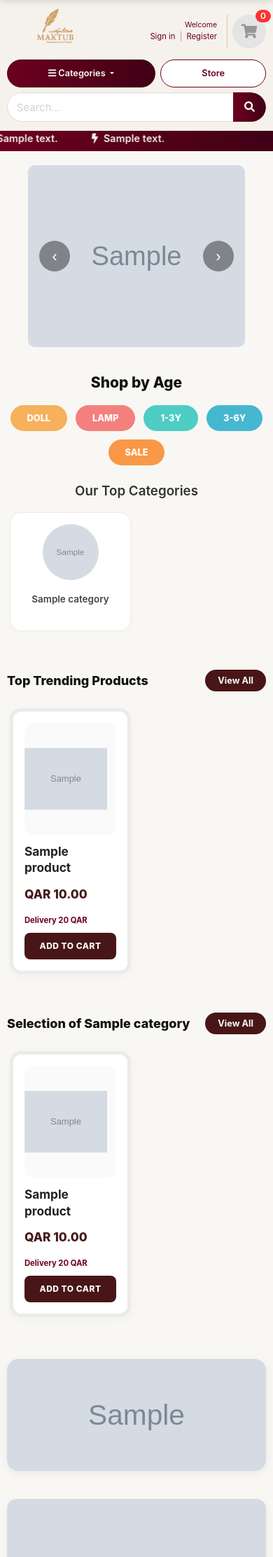
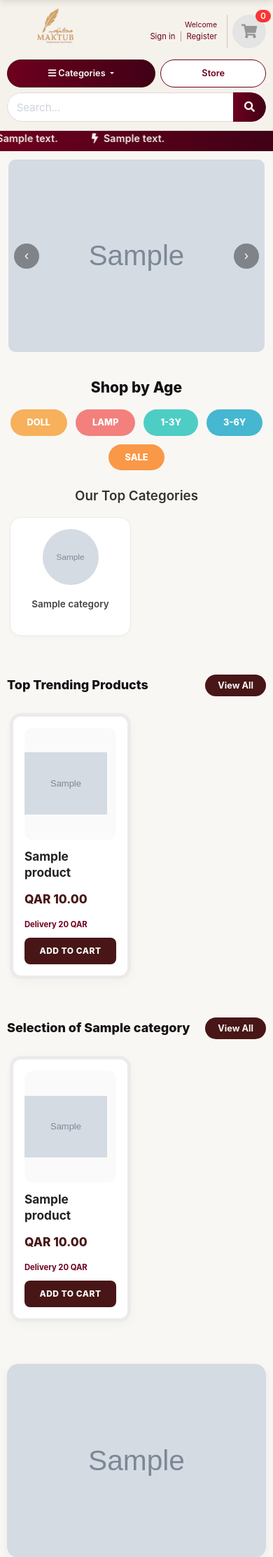
Before and after one commit to fathimathannasirin/Maktubtoys, a Django app: page / in a window 390 px wide. Shown: the part 42-2267 px from the top of the page at 70% size. Run offline with Django 3.2, Linux system fonts and the light colour scheme; data comes from the database, SQL or seed files in the repository; tables that the repository leaves empty hold one stand-in row (values such as "Sample post"); grey boxes marked "Sample" are stand-in pictures; parts of the project's set-up code (start-up, migrations or seed data) failed here and were passed over; some libraries are stand-ins or nearby versions; some web fonts are replaced.

Commit message:
fixed banner view

```diff
--- a/templates/index.html
+++ b/templates/index.html
@@ -9,11 +9,20 @@
 
 <style>
     /* --- 1. HERO CAROUSEL --- */
-    .banner-carousel { position: relative; margin: 20px 40px; overflow: hidden; border-radius: 10px; }
-    .carousel-inner { position: relative; width: 100%; height: 420px; }
-    .carousel-item { position: absolute; top: 0; left: 0; width: 100%; height: 100%; opacity: 0; transition: opacity 0.6s ease-in-out; }
-    .carousel-item.active { opacity: 1; position: relative; }
-    .carousel-image { object-fit: cover; height: 100%; width: 100%; image-rendering: -webkit-optimize-contrast; }
+    .banner-carousel { position: relative; margin: 20px 40px; overflow: hidden; border-radius: 10px; background: #faf7f2; }
+    .carousel-inner { position: relative; width: 100%; height: auto; }
+    .carousel-item { position: absolute; top: 0; left: 0; width: 100%; height: 100%; opacity: 0; pointer-events: none; transition: opacity 0.6s ease-in-out; }
+    .carousel-item.active { opacity: 1; position: relative; height: auto; pointer-events: auto; }
+    .carousel-item a { display: block; line-height: 0; }
+    .carousel-image {
+        display: block;
+        width: 100%;
+        height: auto;
+        max-height: 420px;
+        object-fit: contain;
+        object-position: center;
+        background: #faf7f2;
+    }
     .carousel-control { position: absolute; top: 50%; transform: translateY(-50%); background: rgba(0,0,0,0.4); color: #fff; border: none; width: 44px; height: 44px; border-radius: 50%; display: flex; align-items: center; justify-content: center; font-size: 1.3rem; cursor: pointer; z-index: 5; }
     .carousel-control.prev { left: 16px; }
     .carousel-control.next { right: 16px; }
@@ -232,9 +241,9 @@
         width: 100%;
         height: auto;
         max-height: 400px;
-        object-fit: cover;
+        object-fit: contain;
         display: block;
-        image-rendering: -webkit-optimize-contrast;
+        background: #faf7f2;
     }
 
     .bottom-promo-cards {
@@ -285,8 +294,14 @@
         .category-item-go { flex: 0 0 calc(50% - 8px); min-width: calc(50% - 8px); max-width: none; }
         .cat-circle-container { width: 80px; height: 80px; }
         .img-wrap-go { height: 160px; }
-        .carousel-inner, .hero-section { height: 260px; min-height: 260px; }
-        .between-section-offer img { max-height: 160px; }
+        .carousel-inner { height: auto; min-height: 0; }
+        .hero-section { height: auto; min-height: 220px; }
+        .banner-carousel { margin: 12px; }
+        .carousel-image { max-height: none; }
+        .carousel-control { width: 36px; height: 36px; font-size: 1.1rem; }
+        .carousel-control.prev { left: 8px; }
+        .carousel-control.next { right: 8px; }
+        .between-section-offer img { max-height: none; object-fit: contain; }
         .bottom-promo-cards { flex-direction: column; }
         .section-header-go h4 { font-size: 1.2rem; }
     }
```
